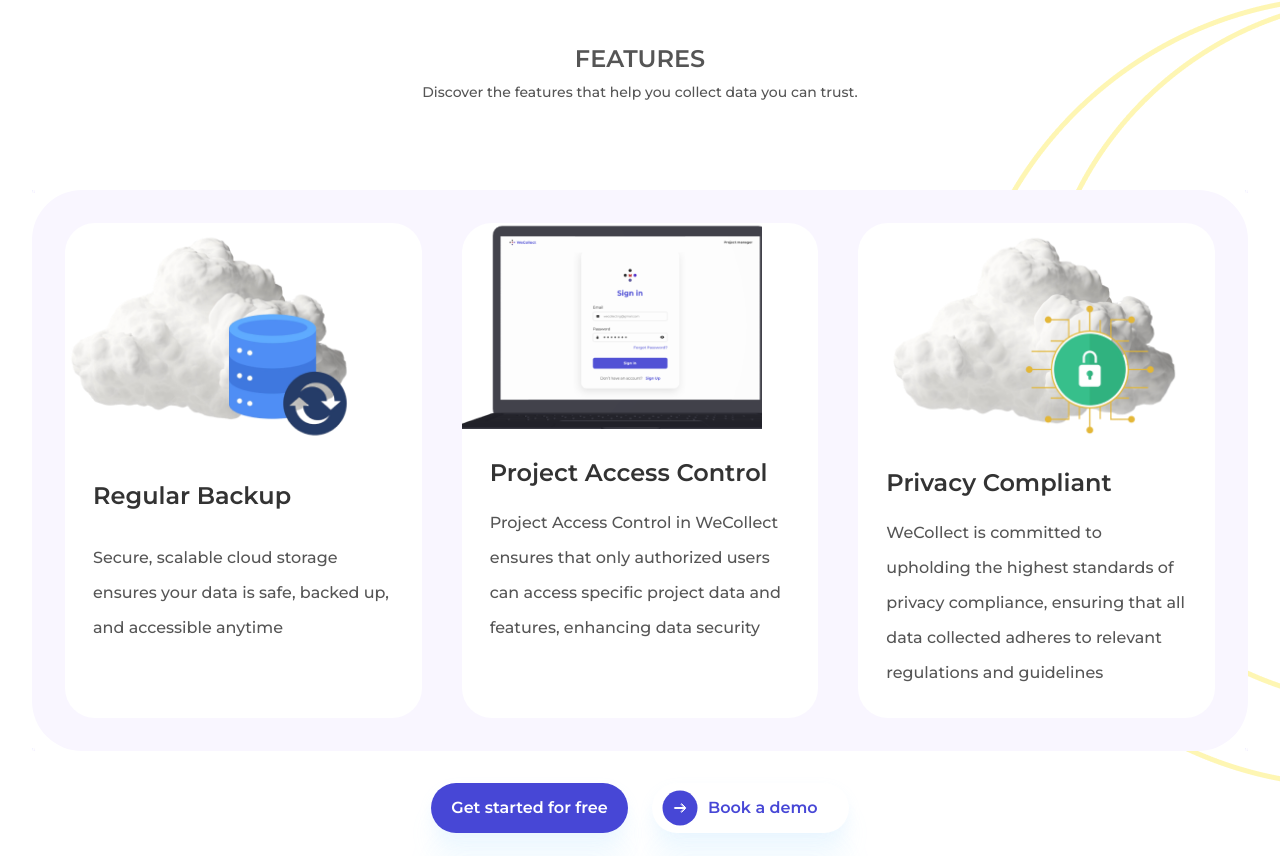
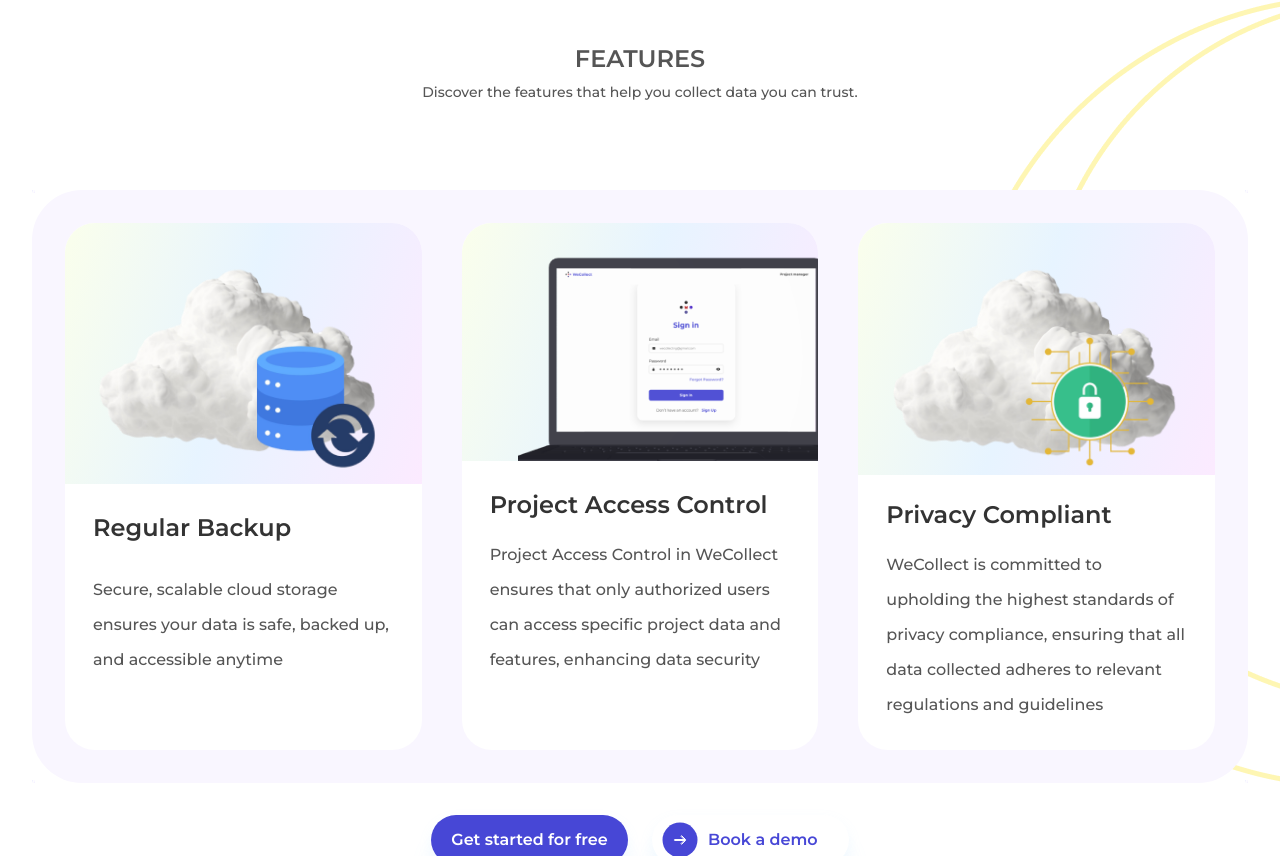
Before and after one commit to Daniekeys/temporary-hosting, a Next.js app: page /secure-cloud-storage in a window 1280 px wide. Shown: the part 853-1709 px from the top of the page. Built offline with nearby package versions, Linux system fonts and the light colour scheme.

Commit message:
pushed online

```diff
--- a/components/secure-cloud-storage/secure-features.tsx
+++ b/components/secure-cloud-storage/secure-features.tsx
@@ -36,27 +36,21 @@
           Features
         </p>
 
-        <p
-          className="text-[#555555] text-[14px]  2xl:md:text-[18px] leading-[35px] text-[14px] font-medium text-center"
-          // data-aos="fade-up"
-          // data-aos-duration="1000"
-        >
+        <p className="text-[#555555] text-[14px]  2xl:md:text-[18px] leading-[35px]  font-medium text-center">
           Discover the features that help you collect data you can trust.
         </p>
 
         <div className="bg-[#F9F6FF] container-border w-full h-auto rounded-[50px] p-5 lg:p-[30px] mt-5 lg:mt-20  relative flow-hide ">
           <div className="w-full h-auto grid grid-cols-1 lg:grid-cols-3 gap-4 lg:gap-10 justify-between items-center ">
-            <div
-              className="boxlee w-full h-fit lg:h-full  rounded-[30px]   cursor-default"
-              // data-aos="fade-up"
-              // data-aos-duration="1000"
-              // data-aos-delay="600"
-            >
+            <div className="boxlee w-full h-fit lg:h-full  rounded-[30px]   cursor-default">
+              <div className="feat-img-shadow flex justify-center pt-8 rounded-t-[30px]">
+
               <Image
                 src={gpss}
                 alt="gpss"
                 className="w-full h-auto object-contain max-w-[300px]"
-              />
+                />
+                </div>
 
               <p className="text-[#333333] w-full lg:text-2xl 2xl:text-2xl text-xl font-semibold mt-7   px-4 lg:px-7 md:leading-[48px] 2xl:leading-[50px]">
                 Regular Backup
@@ -70,15 +64,16 @@
 
             <div
               className="boxlee w-full  h-fit lg:h-full rounded-[30px]    md:my-0  cursor-default"
-              // data-aos="fade-up"
-              // data-aos-duration="1000"
-              // data-aos-delay="600"
+
             >
+              <div className="feat-img-shadow flex justify-end pt-8 rounded-t-[30px]">
+
               <Image
                 src={wifi}
                 alt="wifi"
                 className="w-full h-auto max-w-[300px] "
-              />
+                />
+                </div>
 
               <p className="text-[#333333]  lg:text-2xl  text-xl font-semibold mt-7 md:leading-[48px] 2xl:leading-[50px]  px-4 lg:px-7 ">
                 Project Access Control
@@ -97,11 +92,14 @@
               // data-aos-duration="1000"
               // data-aos-delay="600"
             >
+              <div className="feat-img-shadow flex justify-center pt-8 rounded-t-[30px]">
+
               <Image
                 src={securecase}
                 alt="securecase"
                 className="w-full h-auto object-contain max-w-[300px] mx-auto   "
-              />
+                />
+                </div>
 
               <p className="text-[#333333] lg:text-2xl text-xl font-semibold mt-6 md:leading-[48px] 2xl:leading-[50px] px-4 lg:px-7">
                 Privacy Compliant
--- a/components/secure-cloud-storage/secure-hero.tsx
+++ b/components/secure-cloud-storage/secure-hero.tsx
@@ -1,7 +1,7 @@
 import React from "react";
 import NewNavbar from "../navbar/new-navbar";
 import ContainerLayout from "../../layouts/ContainerLayout";
-import heroPic from "../../assets/png/smart-data-image.png";
+import heroPic from "../../assets/png/secure-hero.png";
 import Image from "next/image";
 import MobileNav from "../navbar/mobile-nav";
 import blueright from "../../assets/svg/blueright.svg";
```
